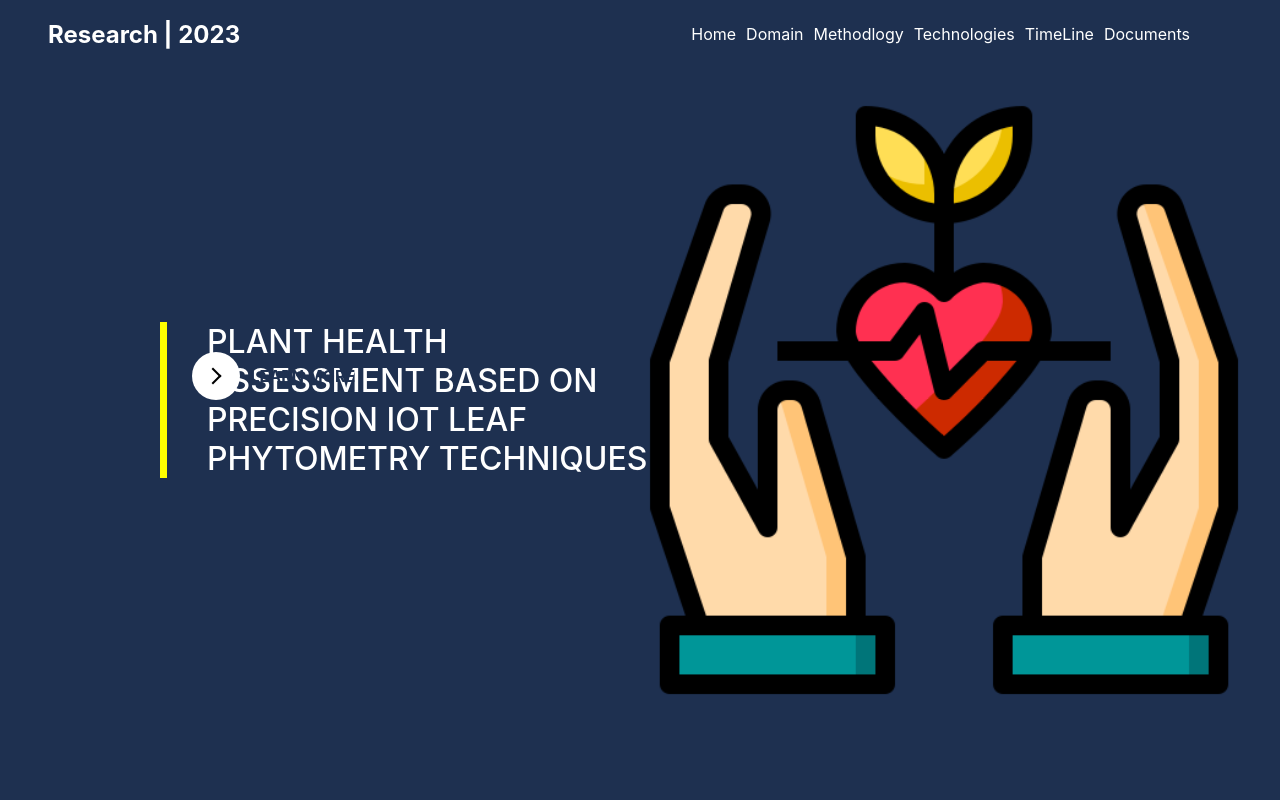
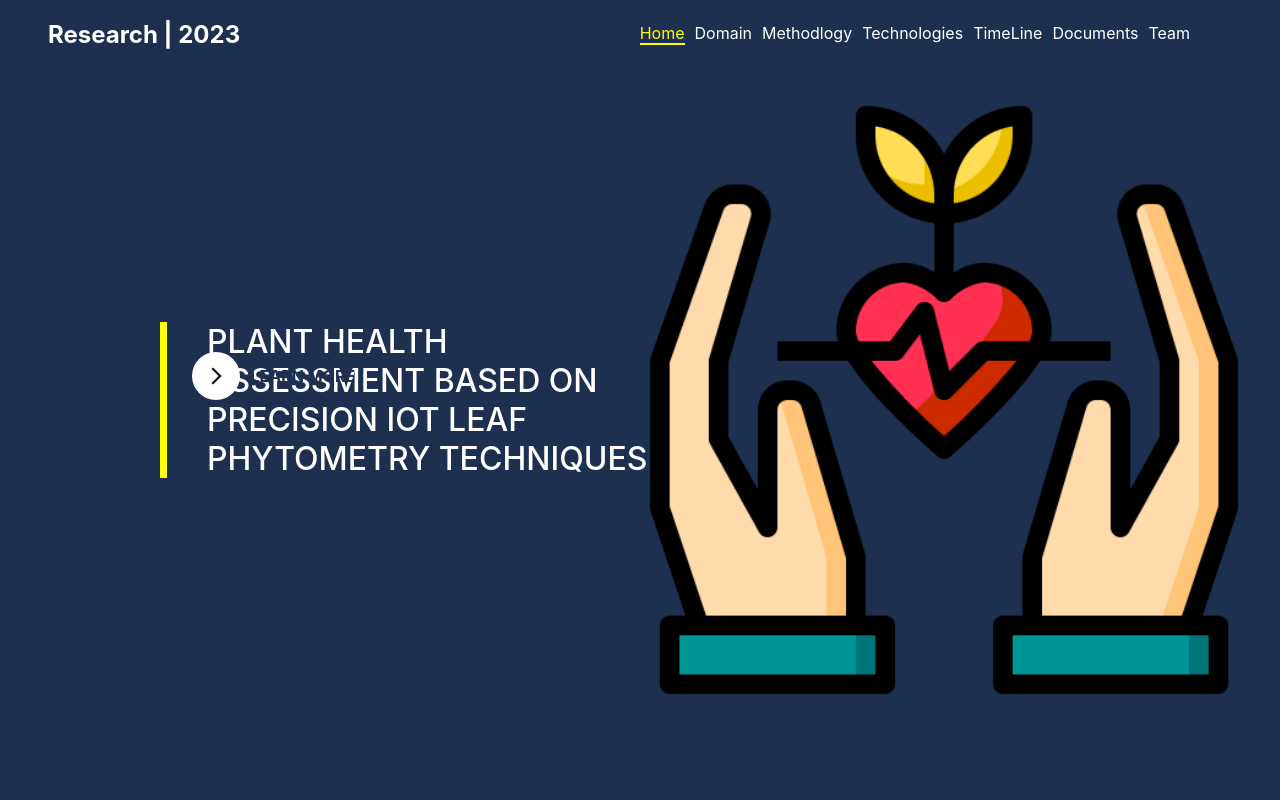
Before and after one commit to Agasthi98/research-web, a React (Create React App) app: page / in a window 1280 px wide. Shown: the top 800 px of the page. Built offline with nearby package versions, Linux system fonts and the light colour scheme.

Commit message:
navbar selection success

```diff
--- a/src/components/BackToTop/BackToTop.jsx
+++ b/src/components/BackToTop/BackToTop.jsx
@@ -27,7 +27,7 @@ const BackToTopButton = () => {
           <FaArrowAltCircleUp
             style={{
               position: "fixed",
-              bottom: "50px",
+              bottom: "66px",
               right: "50px",
               height: "40px",
               width: "40px",
--- a/src/components/navItem.js
+++ b/src/components/navItem.js
@@ -29,4 +29,9 @@ export const links = [
     text: "Documents",
     url: "#documents",
   },
+  {
+    id: 7,
+    text: "Team",
+    url: "#supervisor",
+  },
 ];
--- a/src/components/navbar/navbar.jsx
+++ b/src/components/navbar/navbar.jsx
@@ -1,12 +1,17 @@
-import React from "react";
+import React, { useState } from "react";
 import { links } from "../navItem";
 import "./navbar.scss";
 
 const Navbar = () => {
-  const handleClick = (e) => {
+  const [activeItem, setActiveItem] = useState(links[0].text);
+
+  const handleClick = (e, item) => {
     e.preventDefault();
     const target = e.target.getAttribute("href");
     const location = document.querySelector(target).offsetTop;
+    const activeId = document.querySelector(target);
+    // console.log(activeId.id);
+    setActiveItem(item);
 
     //decrease navbar height
     window.scrollTo({
@@ -14,6 +19,7 @@ const Navbar = () => {
       top: location - 72.3,
     });
   };
+
   return (
     <>
       <nav className="navbar">
@@ -22,8 +28,10 @@ const Navbar = () => {
           {links.map((link) => {
             return (
               <a
-                className="link-tag"
-                onClick={handleClick}
+                className={`link-tag ${
+                  activeItem === link.text ? "active" : ""
+                }`}
+                onClick={(e) => handleClick(e, link.text)}
                 href={link.url}
                 key={link.id}
               >
--- a/src/components/navbar/navbar.scss
+++ b/src/components/navbar/navbar.scss
@@ -34,3 +34,8 @@
     text-decoration: auto;
   }
 }
+
+.active {
+  color: yellow;
+  border-bottom: 2px solid yellow; /* Customize the active item underline here */
+}
--- a/src/components/supervisors/supervisor.jsx
+++ b/src/components/supervisors/supervisor.jsx
@@ -8,13 +8,11 @@ import Twitter from "../../assets/social/twitter.png";
 import Youtube from "../../assets/social/youtube.png";
 import Instagram from "../../assets/social/instagram.png";
 import Janinda from "../../assets/img/team/janinda.jpg";
+import Member2 from "../../assets/img/team/member2.jpg";
 
 const supervisor = () => {
   return (
     <>
-      <div className="supervisor-body">
-        <div className="title">Supervisor</div>
-      </div>
       <div className="team-members">
         <div className="title" style={{ color: "#1e3050" }}>
           Team Members
@@ -64,8 +62,8 @@ const supervisor = () => {
           <aside class="profile-card">
             <div class="mask-shadow"></div>
             <header>
-              <a href="https://tutsplus.com">
-                <img src="https://en.gravatar.com/userimage/42992842/b8e8ff24d6f1cb84bbe5c839903086bb.png?size=200" />
+              <a href="#">
+                <img src={Member2} />
               </a>
 
               <h1>ALENA STUDIO</h1>
```
Also changed, not shown: src/assets/img/team/member2.jpg (added).
